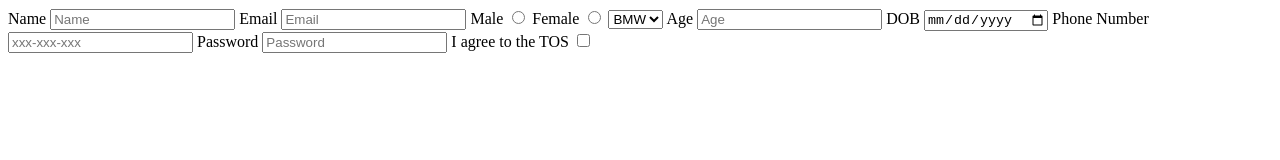
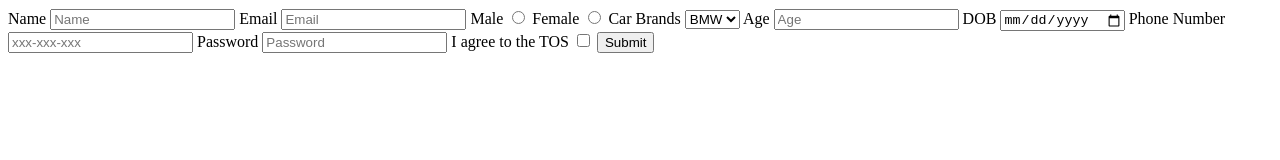
Before and after one commit to acciojob/signup-form-car-jitesh-20, a website: page main.html in a window 1280 px wide. Drawn offline with Linux system fonts and the light colour scheme.

Commit message:
created a submission

```diff
--- a/main.html
+++ b/main.html
@@ -10,27 +10,39 @@
 	<!-- the entire body must be written by student -->
 	<label for="name">Name</label>
 	<input type="text" id="name" placeholder="Name" required/>
+
 	<label for="email">Email</label>
 	<input type="email" id="email" placeholder="Email" required/>
+
 	<label for="gender_m">Male</label>
 	<input type="radio" id="gender_m" name="gender" required/>
+
 	<label for="gender_f">Female</label>
 	<input type="radio" id="gender_f" name="gender" required/>
+
+	<label for="cars">Car Brands</label>
 	<select placeholder="--Please choose an option--" id="cars" required>
 		<option>BMW</option>
 		<option>Audi</option>
 		<option>TATA</option>
 	</select>
+
 	<label for="age">Age</label>
 	<input type="Number" id="age" placeholder="Age" required/>
+
 	<label for="dob">DOB</label>
 	<input type="date" id="dob" required/>
+
 	<label for="tel">Phone Number</label>
 	<input type="tel" id="tel" placeholder="xxx-xxx-xxx" />
+
 	<label for="password">Password</label>
 	<input type="password" id="password" placeholder="Password" required/>
+
 	<label for="tos">I agree to the TOS</label>
 	<input type="checkbox" id="tos" required/>
+
+	<button type="submit">Submit</button>
     <script type="text/javascript" src="./script.js">
 </script>
 
```
